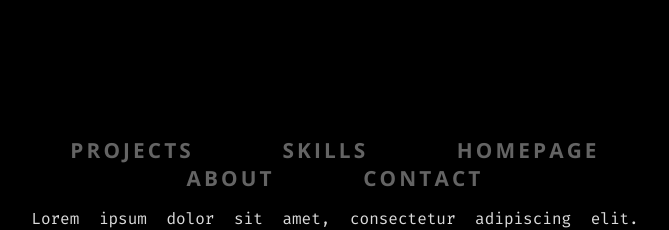
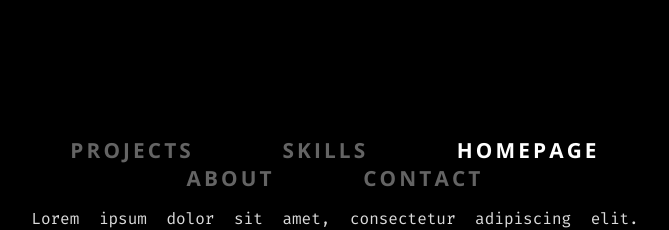
Before and after one commit to fairyfingers/portfolio, an Angular app: page / in a window 1280 px wide. Shown: the top 230 px of the page, without its empty margins (305-974 px from the left). Built offline with nearby package versions, Linux system fonts and the light colour scheme.

Commit message:
feat(nav): add some styles to app nav + fixes a few things in app.scss file

```diff
--- a/src/app/app.component.html
+++ b/src/app/app.component.html
@@ -3,19 +3,30 @@
     <div class='slot-content'>
         <div class='main-menu'>
             <nav>
-                <a routerLink='/projects'>
+                <a
+                    routerLink='/projects'
+                    routerLinkActive='active'>
                     PROJECTS
                 </a>
-                <a routerLink='/skills'>
+                <a
+                    routerLink='/skills'
+                    routerLinkActive='active'>
                     SKILLS
                 </a>
-                <a routerLink='/'>
+                <a
+                    routerLink='/'
+                    routerLinkActive='active'
+                    [routerLinkActiveOptions]='{ exact: true }'>
                     HOMEPAGE
                 </a>
-                <a routerLink='/about'>
+                <a
+                    routerLink='/about'
+                    routerLinkActive='active'>
                     ABOUT
                 </a>
-                <a routerLink='/contact'>
+                <a
+                    routerLink='/contact'
+                    routerLinkActive='active'>
                     CONTACT
                 </a>
             </nav>
--- a/src/app/app.component.scss
+++ b/src/app/app.component.scss
@@ -4,19 +4,19 @@ div {
         flex-direction: row;
         align-items: center;
 
-        & div.slot-default {
+        div.slot-default {
             flex: 1;
         }
 
-        & div.slot-content {
+        div.slot-content {
             flex: 1.85;
 
-            & div.main-menu {
+            div.main-menu {
                 margin-top: 8em;
                 word-spacing: 5em;
                 text-align: center;
 
-                & a {
+                a {
                     font-size: 130%;
                     font-weight: 700;
                     letter-spacing: 0.15em;
@@ -31,11 +31,15 @@ div {
                     &:active {
                         color: #202020
                     }
+
+                    &.active {
+                        color: white;
+                    }
                 }
             }
 
             //? don't need that for now :)
-            // & div.main-page {
+            // div.main-page {
             //     // ...
             // }
         }
--- a/src/app/app.module.ts
+++ b/src/app/app.module.ts
@@ -4,6 +4,7 @@ import { NgModule } from '@angular/core';
 import { AppRoutingModule } from './app-routing.module';
 import { AppComponent } from './app.component';
 import HomepageModule from 'src/app/containers/homepage/homepage.module';
+import SkillsModule from './containers/skills/skills.module';
 
 @NgModule({
   declarations: [
@@ -13,7 +14,8 @@ import HomepageModule from 'src/app/containers/homepage/homepage.module';
     BrowserModule,
     AppRoutingModule,
     // custom...
-    HomepageModule
+    HomepageModule,
+    SkillsModule
   ],
   providers: [],
   bootstrap: [AppComponent]
--- a/src/app/containers/homepage/homepage.component.scss
+++ b/src/app/containers/homepage/homepage.component.scss
@@ -1,4 +1,6 @@
 p {
+    cursor: default;
+
     &.description {
         font-family: 'Fira Code', monospace;
         text-align: justify;
--- /dev/null
+++ b/src/app/containers/skills/skills.component.html
@@ -0,0 +1 @@
+dalut
```
Also changed, not shown: src/app/app-routing.module.ts (+11 -1 lines), src/app/containers/skills/skills.component.ts (added, +10 -0 lines), src/app/containers/skills/skills.module.ts (added, +12 -0 lines), src/app/containers/skills/skills.component.scss (added).
